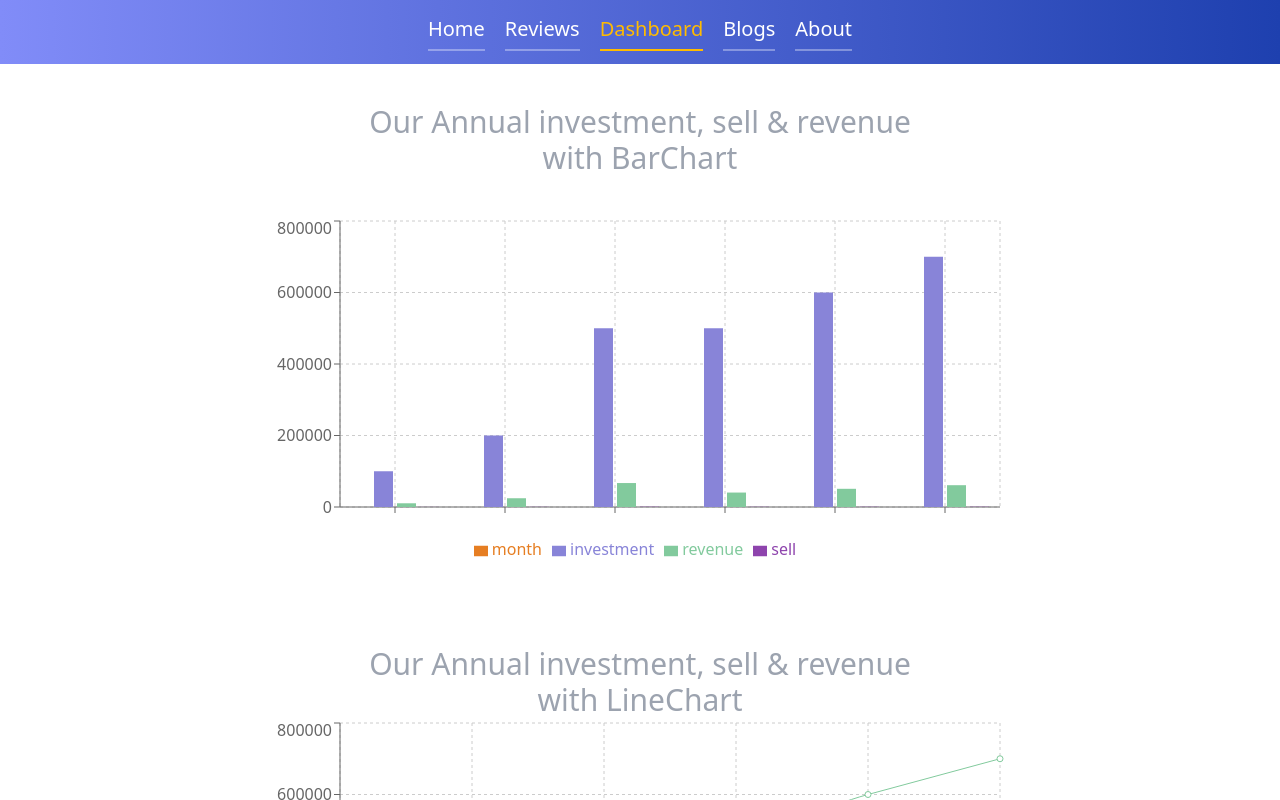
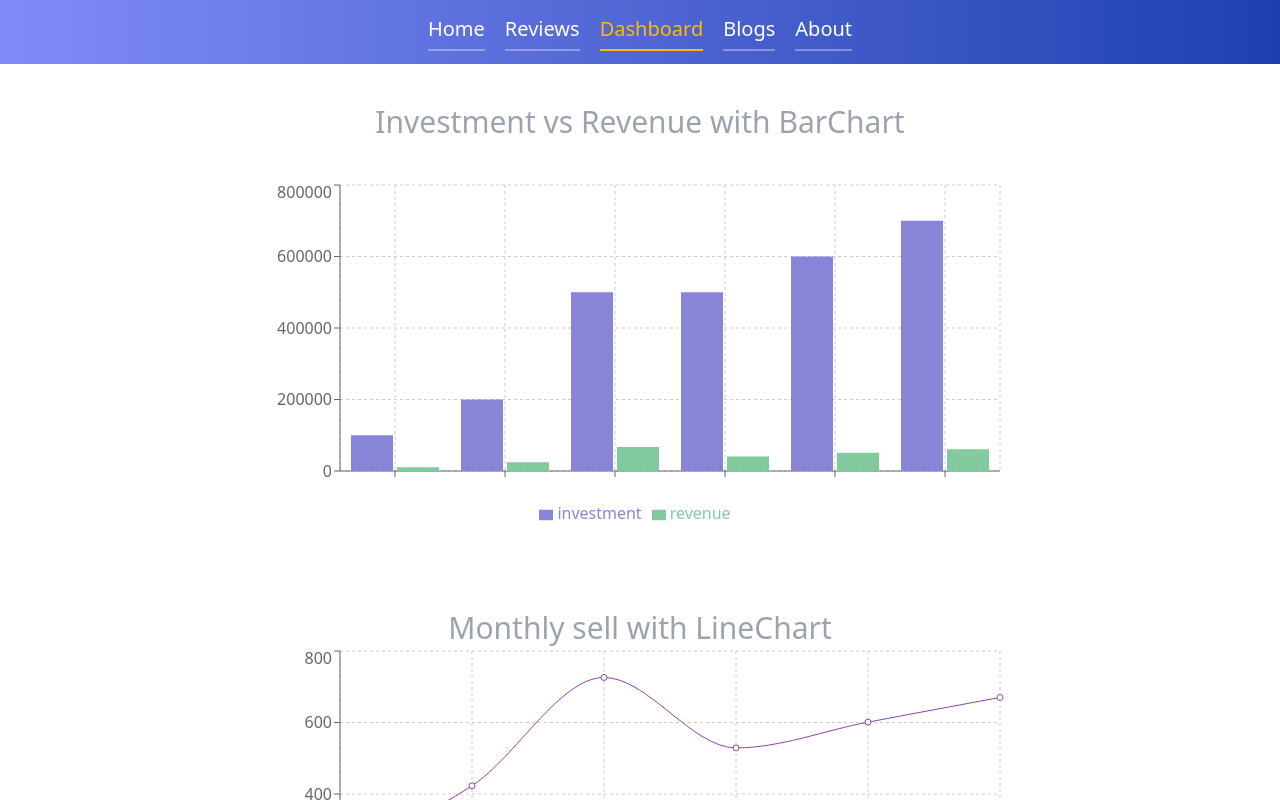
Before and after one commit to nazmul162001/product-analysis-react-router-firebase, a React (Create React App) app: page /dashboard in a window 1280 px wide. Shown: the top 800 px of the page. Built offline with nearby package versions, Linux system fonts and the light colour scheme.

Commit message:
fixed myChart

```diff
--- a/src/components/MyChart/MyChart.js
+++ b/src/components/MyChart/MyChart.js
@@ -54,7 +54,7 @@ const MyChart = () => {
   return (
     <div className='investment-chart'>
       <h2 className="text-3xl text-center text-gray-400 pt-10">
-        Our Annual investment, sell & revenue <br></br> with BarChart{' '}
+        Investment vs Revenue with BarChart{' '}
       </h2>
       <div className="bar-chart flex justify-center my-10">
         <BarChart width={730} height={350} data={data}>
@@ -63,14 +63,12 @@ const MyChart = () => {
           <YAxis />
           <Tooltip></Tooltip>
           <Legend />
-          <Bar dataKey="month" fill="#e67e22" />
           <Bar dataKey="investment" fill="#8884d8" />
           <Bar dataKey="revenue" fill="#82ca9d" />
-          <Bar dataKey="sell" fill="#8e44ad" />
         </BarChart>
       </div>
       <h2 className="text-3xl text-center text-gray-400 pt-10">
-        Our Annual investment, sell & revenue <br></br> with LineChart{' '}
+        Monthly sell with LineChart{' '}
       </h2>
       {/* lineChart  */}
       <div className="line-chart flex justify-center items-center">
@@ -85,8 +83,6 @@ const MyChart = () => {
           <Tooltip />
           <Legend />
           <Line type="monotone" dataKey="month" stroke="#e67e22" />
-          <Line type="monotone" dataKey="investment" stroke="#82ca9d" />
-          <Line type="monotone" dataKey="revenue" stroke="#8884d8" />
           <Line type="monotone" dataKey="sell" stroke="#8e44ad" />
         </LineChart>
       </div>
```
